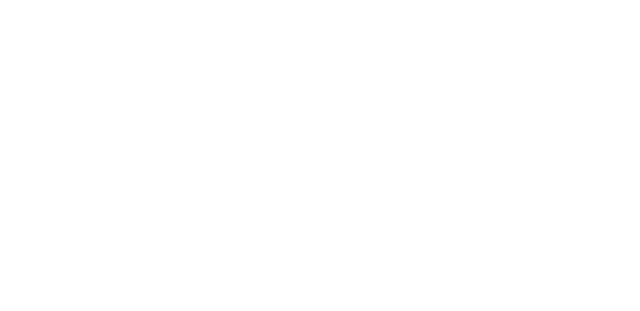
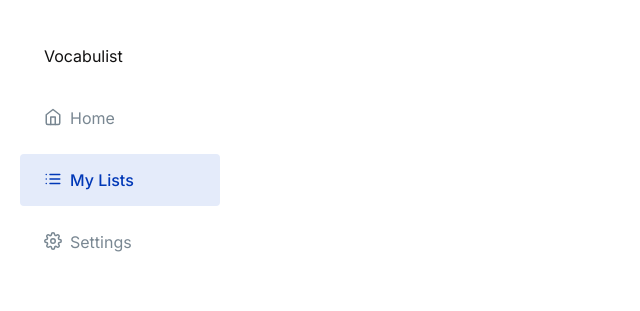
Before and after one commit to apanat01/vocabulist, a plain HTML site: page lists.html in a window 1280 px wide. Shown: the whole page, without its empty margins (0-640 px from the left). Drawn offline with nearby package versions, Linux system fonts and the light colour scheme.

Commit message:
added navbar interaction

```diff
--- a/lists.html
+++ b/lists.html
@@ -1,9 +1,34 @@
 <html>
   <head>
     <title>Vocabulist</title>
+    <script src="https://code.jquery.com/jquery-3.6.1.min.js"></script>
     <link rel="stylesheet" type="text/css" href="styles/base.css"/>
     <link rel="stylesheet" type="text/css" href="styles/navbar.css"/>
+    <script src="scripts/navbar.js"></script>
   </head>
   <body>
+    <nav>
+      <div class="navBar">
+        <p class="navBarItem">Vocabulist</p>
+        <a class="navBarItem" href="index.html">
+          <div class="navBarLink" href="index.html">
+            <div id="homeIcon"></div>
+            <p class="navBarLinkName">Home</p>
+          </div>
+        </a>
+        <a class="navBarItem" href="lists.html">
+          <div class="navBarLink">
+            <div id="listsIcon"></div>
+            <p class="navBarLinkName">My Lists</p>
+          </div>
+        </a>
+        <a class="navBarItem" href="settings.html">
+          <div class="navBarLink">
+            <div id="settingsIcon"></div>
+            <p class="navBarLinkName">Settings</p>
+          </div>
+        </a>
+      </div>
+    </nav>
   </body>
 </html>
--- /dev/null
+++ b/scripts/navbar.js
@@ -0,0 +1,9 @@
+$(document).ready(function() {
+    $('a').each(function(){
+        if ($(this).prop('href') == window.location.href) {
+            $(this).addClass('current');
+            $(this).find("div").addClass('current');
+            $(this).find("p").addClass('current');
+        }
+    });
+});
--- a/styles/base.css
+++ b/styles/base.css
@@ -4,7 +4,7 @@
   --bluePrimary: #0038B7;
   --blueLight: #466DB9;
   --yellowPrimary: #ffc700;
-  --greyLight: #f9f9f9;
+  --greyLight: #f3f3f3;
   --greyMedium: #c6cbce;
   --greyDark: #798792;
   --text: #121111;
--- a/styles/navbar.css
+++ b/styles/navbar.css
@@ -1,6 +1,6 @@
 nav {
-  width: 132px;
-  padding: 24px 20px;
+  width: 200px;
+  padding: 30px 20px;
   background-color: white;
   display: flex;
   flex-direction: column;
@@ -12,19 +12,32 @@ nav {
 }
 
 .navBarItem {
-  padding: 16px;
+  padding: 14px 24px 14px 24px;
   margin-bottom: 10px;
   border-radius: 4px;
 }
 
 .navBarItem:hover {
-  background-color: var(--greyLight);
+  background-color: rgb(238, 243, 253);
+}
+
+.navBarItem.current {
+  background-color: rgb(228, 235, 250);
 }
 
 .navBarLink {
   display: flex;
   justify-items: center;
   gap: 6px;
+}
+
+.navBarLinkName {
+  color: var(--greyDark);
+}
+
+.navBarLinkName.current {
+  color: var(--bluePrimary);
+  font-weight: 500;
 }
 
 #homeIcon {
@@ -36,6 +49,11 @@ nav {
   align-self: center;
 }
 
+#homeIcon.current {
+  background-image: url("../media/icons/home-blue.svg");
+  background-repeat: no-repeat;
+}
+
 #listsIcon {
   background-image: url("../media/icons/list.svg");
   background-repeat: no-repeat;
@@ -43,6 +61,11 @@ nav {
   height: 20px;
   width: 20px;
   align-self: center;
+}
+
+#listsIcon.current {
+  background-image: url("../media/icons/list-blue.svg");
+  background-repeat: no-repeat;
 }
 
 #settingsIcon {
@@ -53,3 +76,8 @@ nav {
   width: 20px;
   align-self: center;
 }
+
+#settingsIcon.current {
+  background-image: url("../media/icons/settings-blue.svg");
+  background-repeat: no-repeat;
+}
```
Also changed, not shown: index.html (+6 -4 lines), settings.html (+25 -0 lines), media/icons/home-blue.svg (added), media/icons/list-blue.svg (added), media/icons/settings-blue.svg (added).
